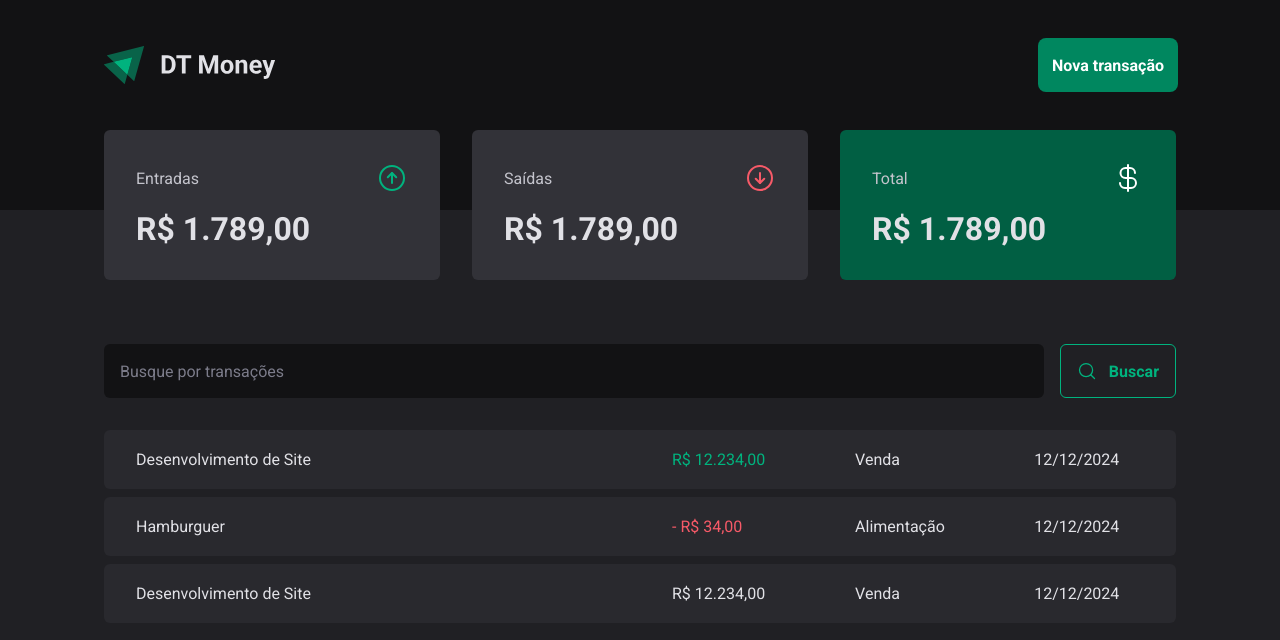
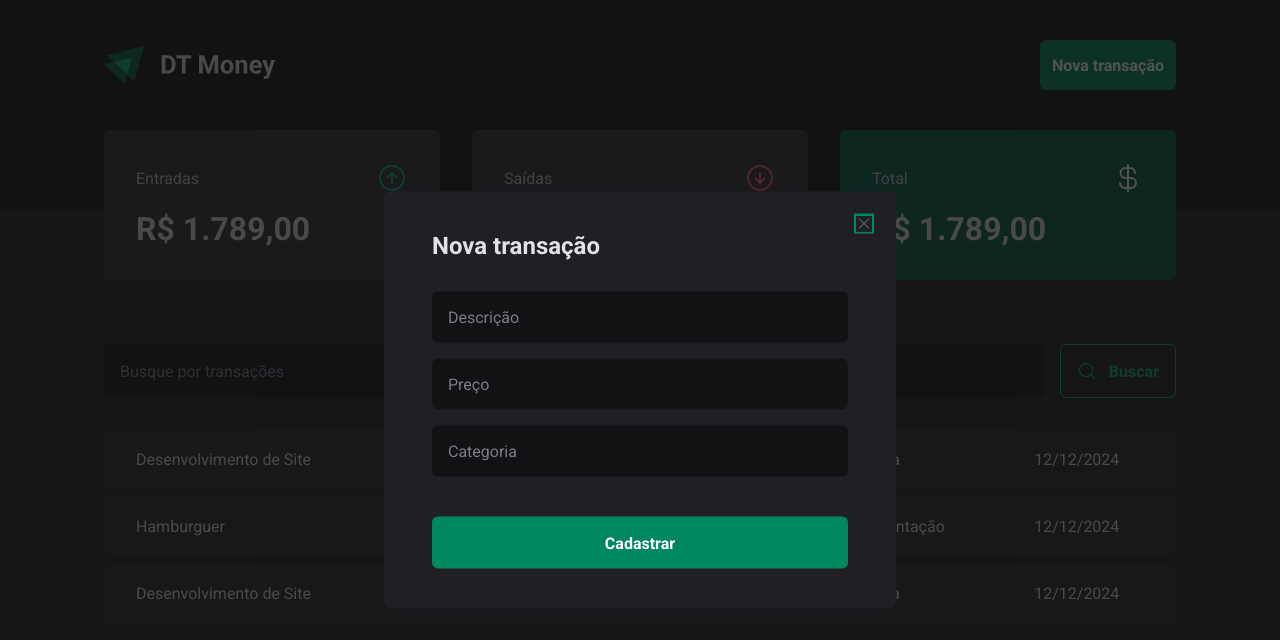
Before and after one commit to EmanuelQuintino/DT-Money-Ignite, a React (Vite) app: page / in a window 1280 px wide. Both pictures are taken after a click on the button "Nova transação". Shown: the top 640 px of the page. Built offline with nearby package versions, Linux system fonts and the light colour scheme.

Commit message:
add new transactions modal

```diff
--- a/package.json
+++ b/package.json
@@ -10,6 +10,7 @@
     "preview": "vite preview"
   },
   "dependencies": {
+    "@radix-ui/react-dialog": "^1.1.1",
     "phosphor-react": "^1.4.1",
     "react": "^18.3.1",
     "react-dom": "^18.3.1",
--- a/src/components/Header/index.tsx
+++ b/src/components/Header/index.tsx
@@ -1,12 +1,21 @@
 import { HeaderContainer, HeaderContent, NewTransactionButton } from "./style";
 import logo from "../../assets/logo.svg";
+import { NewTransactionModal } from "../NewTransactionModal";
+import * as Dialog from "@radix-ui/react-dialog";
 
 export function Header() {
   return (
     <HeaderContainer>
       <HeaderContent>
         <img src={logo} alt="" />
-        <NewTransactionButton>Nova transação</NewTransactionButton>
+
+        <Dialog.Root>
+          <Dialog.Trigger asChild>
+            <NewTransactionButton>Nova transação</NewTransactionButton>
+          </Dialog.Trigger>
+
+          <NewTransactionModal />
+        </Dialog.Root>
       </HeaderContent>
     </HeaderContainer>
   );
--- /dev/null
+++ b/src/components/NewTransactionModal/index.tsx
@@ -0,0 +1,26 @@
+import * as Dialog from "@radix-ui/react-dialog";
+import { ButtonClose, NewTransactionModalContainer, OverlayStyled } from "./style";
+import { X } from "phosphor-react";
+
+export function NewTransactionModal() {
+  return (
+    <Dialog.Portal>
+      <OverlayStyled />
+      <NewTransactionModalContainer>
+        <Dialog.Title>Nova transação</Dialog.Title>
+
+        <ButtonClose>
+          <X />
+        </ButtonClose>
+
+        <form>
+          <input type="text" placeholder="Descrição" required />
+          <input type="number" placeholder="Preço" required />
+          <input type="text" placeholder="Categoria" required />
+
+          <button type="submit">Cadastrar</button>
+        </form>
+      </NewTransactionModalContainer>
+    </Dialog.Portal>
+  );
+}
--- /dev/null
+++ b/src/components/NewTransactionModal/style.ts
@@ -0,0 +1,66 @@
+import * as Dialog from "@radix-ui/react-dialog";
+import styled from "styled-components";
+
+export const OverlayStyled = styled(Dialog.Overlay)`
+  background: ${({ theme }) => theme["gray-900"]}BB;
+  position: fixed;
+  inset: 0;
+`;
+
+export const NewTransactionModalContainer = styled(Dialog.Content)`
+  background: ${({ theme }) => theme["gray-800"]};
+  min-width: 51.2rem;
+  padding: 4rem 4.8rem;
+  border-radius: 0.6rem;
+  position: fixed;
+  top: 50%;
+  left: 50%;
+  transform: translate(-50%, -50%);
+
+  form {
+    margin-top: 3.2rem;
+    display: flex;
+    flex-direction: column;
+    gap: 1.6rem;
+
+    input {
+      border-radius: 0.6rem;
+      border: 0;
+      background: ${({ theme }) => theme["gray-900"]};
+      color: ${({ theme }) => theme["gray-300"]};
+      padding: 1.6rem;
+
+      &::placeholder {
+        color: ${({ theme }) => theme["gray-500"]};
+      }
+    }
+
+    button[type="submit"] {
+      height: 5.2rem;
+      border: 0;
+      background: ${({ theme }) => theme["green-500"]};
+      color: ${({ theme }) => theme["white"]};
+      font-weight: bold;
+      padding: 0 2rem;
+      border-radius: 0.6rem;
+      margin-top: 2.4rem;
+      cursor: pointer;
+
+      &:hover {
+        background: ${({ theme }) => theme["green-700"]};
+        transition: background 200ms;
+      }
+    }
+  }
+`;
+
+export const ButtonClose = styled(Dialog.Close)`
+  position: absolute;
+  background: transparent;
+  border: 0;
+  top: 2.4rem;
+  right: 2.4rem;
+  line-height: 0;
+  cursor: pointer;
+  color: ${({ theme }) => theme["gray-500"]};
+`;
```
Also changed, not shown: 1 other file (tests, documents, lock files or other folders).
